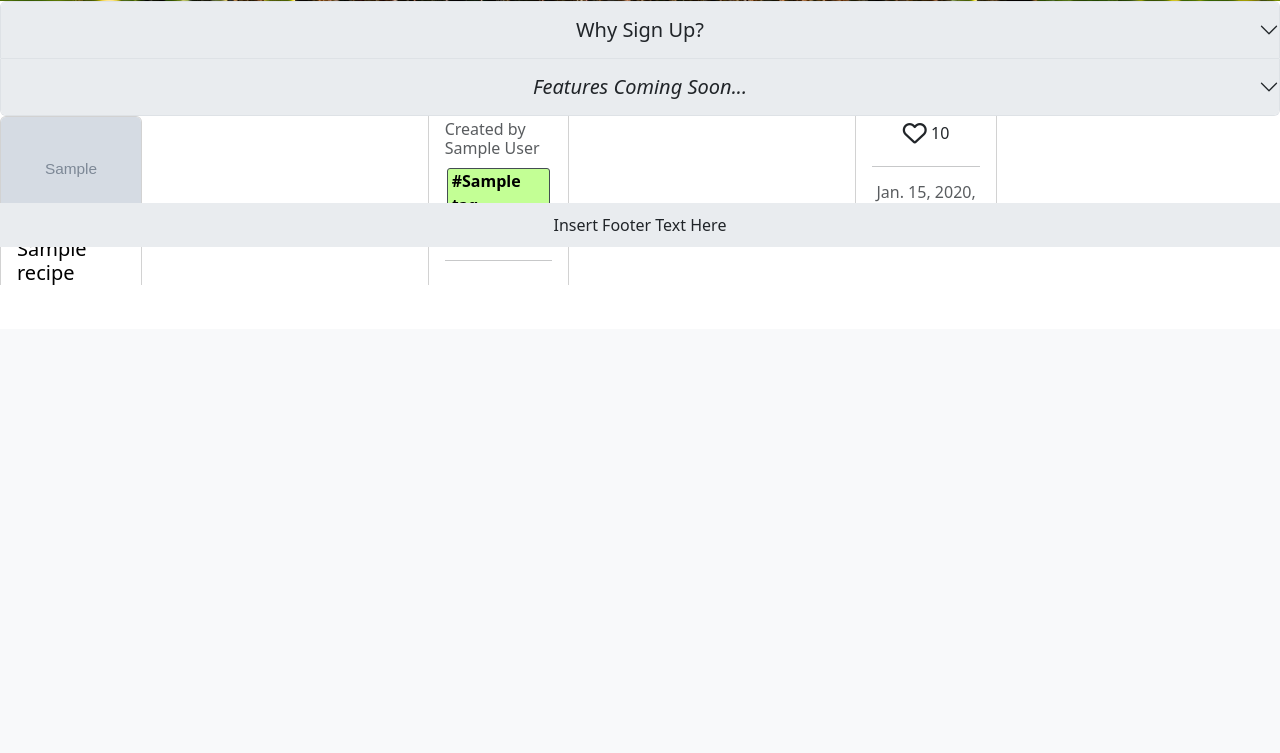
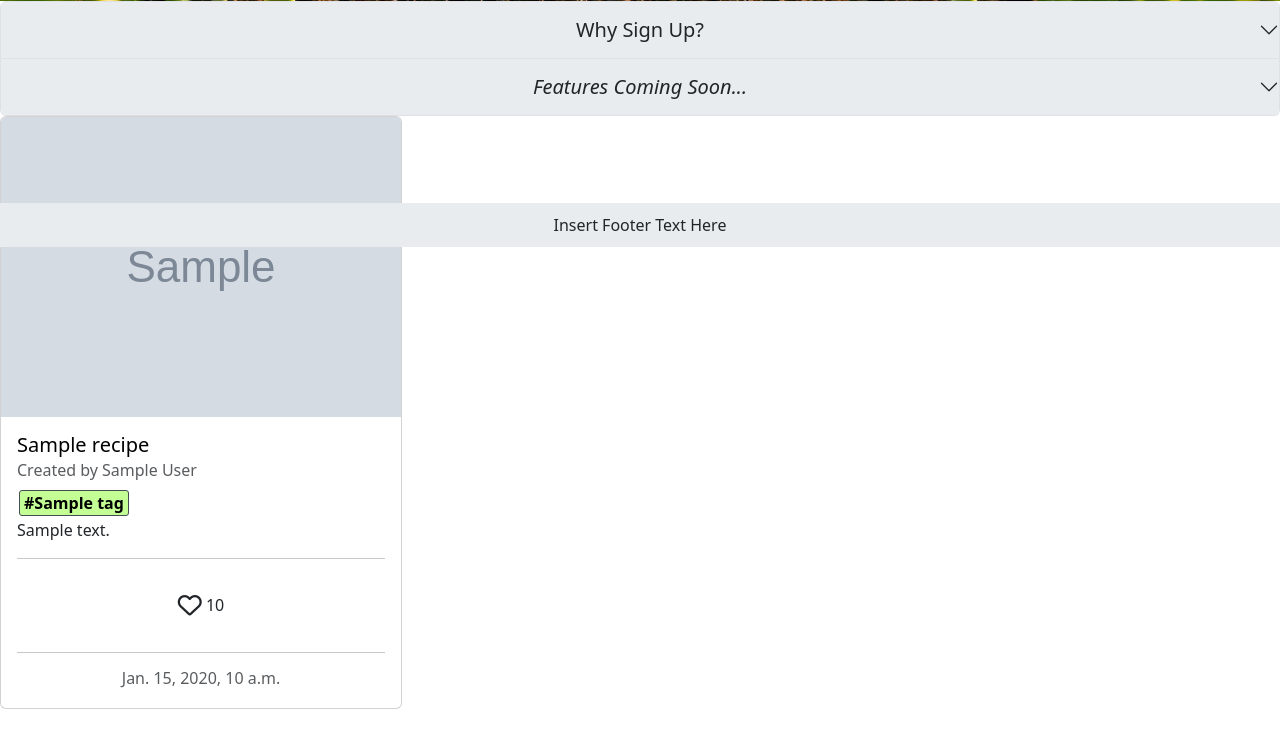
Before and after one commit to AlfredA93/recipe-repo-2, a Django app: template templates/index.html in a window 1280 px wide. Shown: the part 553-1306 px from the top of the page. Before the commit the page ends 838 px from the top, so only its background shows below. Run offline with Django 3.2, Linux system fonts and the light colour scheme; the template is opened without the code that fills it: most values are stand-ins (such as "Sample title", 1, 10 or a date in 2020); grey boxes marked "Sample" are stand-in pictures; some libraries are stand-ins or nearby versions.

Commit message:
Revert index.html -> before masonry attempt

```diff
--- a/templates/index.html
+++ b/templates/index.html
@@ -60,9 +60,10 @@
     </div>
 
     <!-- Recipes Section -->
-    <div class="recipe-container" data-masonry='{"percentPosition": true }'>
+    <div class="col-12 md-4">
+        <div class="row g-0">
             {% for recipe in recipe_list %}
-            <div class="col-4">
+            <div class="col-md-4 d-flex align-items-stretch">
                 <div class="card">
                     <a href="{% url 'recipe_detail' recipe.slug %}" class="recipe-link">
                     {% if 'default' in recipe.image.url %}
@@ -134,7 +135,12 @@
                     </div>
                 </div>
             </div>
+            {% if forloop.counter|divisibleby:3 %}
+            </div>
+            <div class="row g-0">
+            {% endif %}
             {% endfor %}
+        </div>
     </div>
 
     <!-- Pagination Navigation. Credit: 'I Think Therefore I Blog' walkthrough, Code Institute -->
```
